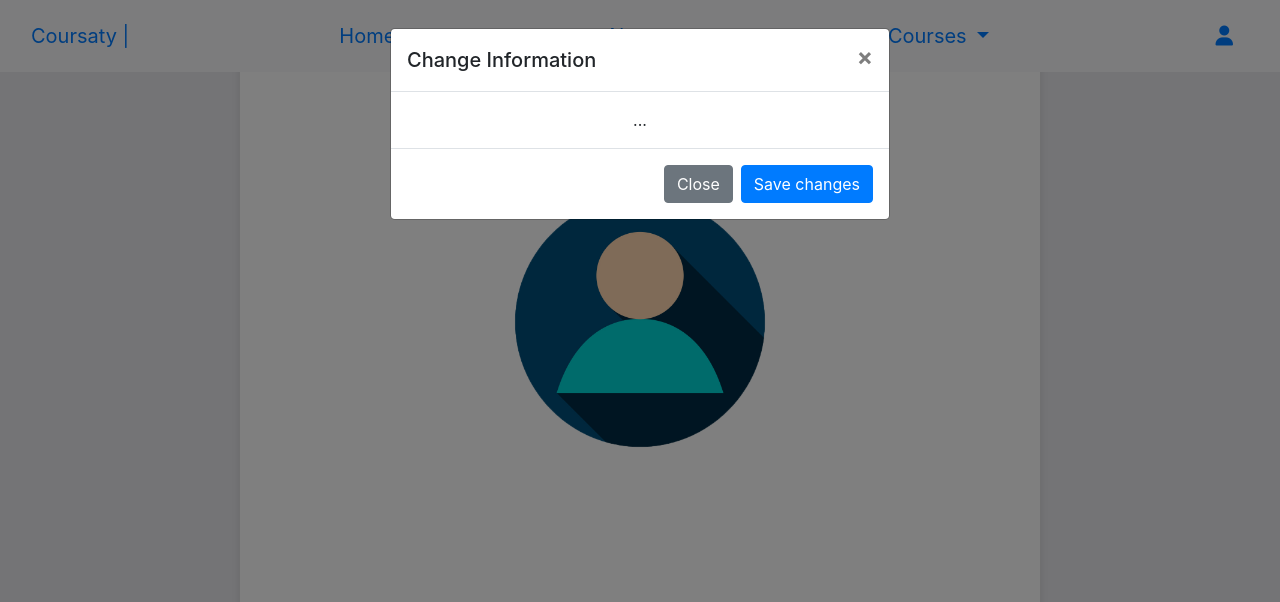
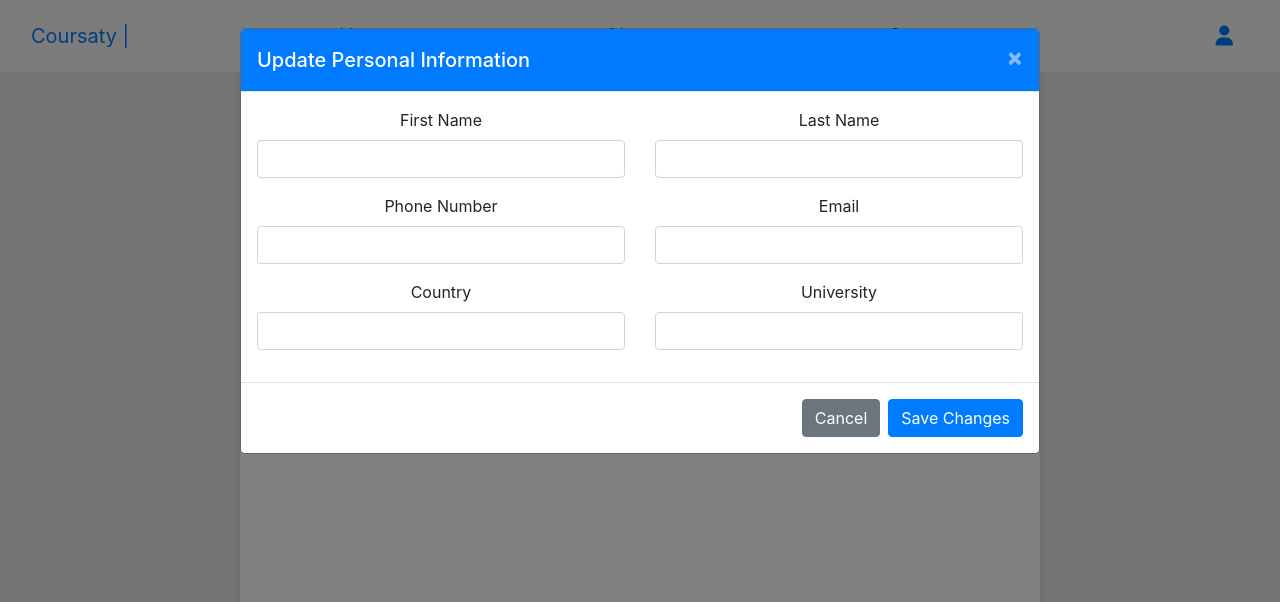
Before and after one commit to M2hmoud2del/Courses-Site, a PHP site: page /profile.php in a window 1280 px wide, after a click on "Change Information". Shown: the top 602 px of the page. Run offline with PHP 8.4, Linux system fonts and the light colour scheme; the visitor is signed in with stand-in values (Sample User, id 1); data that the repository does not hold is empty.

Commit message:
Added Change Password

```diff
--- a/js/src.js
+++ b/js/src.js
@@ -5,3 +5,49 @@ menu.onclick = function() {
     if(turn){cont.style.display="inline";turn=!turn;}
     else {cont.style.display="none";turn=!turn;}
 };
+console.log("JS file is loaded correctly!");
+
+
+document.getElementById('toggleCurrentPassword').addEventListener('click', function() {
+    let input = document.getElementById('currentPassword');
+    input.type = input.type === 'password' ? 'text' : 'password';
+  });
+  document.getElementById('toggleNewPassword').addEventListener('click', function() {
+    let input = document.getElementById('newPassword');
+    input.type = input.type === 'password' ? 'text' : 'password';
+  });
+  document.getElementById('toggleConfirmNewPassword').addEventListener('click', function() {
+    let input = document.getElementById('confirmNewPassword');
+    input.type = input.type === 'password' ? 'text' : 'password';
+  });
+
+  const passwordField = document.getElementById('newPassword');
+  const strengthBar = document.getElementById('passwordStrengthBar');
+  const strengthText = document.getElementById('passwordStrengthText');
+
+  passwordField.addEventListener('input', function() {
+    const password = passwordField.value;
+    let strength = 0;
+    if (password.length >= 8) strength += 20;
+    if (/[A-Z]/.test(password)) strength += 20;
+    if (/[0-9]/.test(password)) strength += 20;
+    if (/[@$!%*?&]/.test(password)) strength += 20;
+    if (password.length >= 12) strength += 20;
+
+    strengthBar.style.width = strength + '%';
+    strengthBar.setAttribute('aria-valuenow', strength);
+
+    if (strength < 40) {
+      strengthText.innerText = 'Weak';
+      strengthBar.classList.remove('bg-success', 'bg-warning');
+      strengthBar.classList.add('bg-danger');
+    } else if (strength < 80) {
+      strengthText.innerText = 'Medium';
+      strengthBar.classList.remove('bg-danger', 'bg-success');
+      strengthBar.classList.add('bg-warning');
+    } else {
+      strengthText.innerText = 'Strong';
+      strengthBar.classList.remove('bg-danger', 'bg-warning');
+      strengthBar.classList.add('bg-success');
+    }
+  });
--- a/profile.php
+++ b/profile.php
@@ -75,45 +75,127 @@ include('DBconnection.php'); // Include the database connection file
             </div>
             <div class="infoButtons mt-5">
 <!--Change Information Modal -->
-<div class="modal fade" id="ChangeInfo" tabindex="-1" role="dialog" aria-labelledby="exampleModalLabel" aria-hidden="true">
-  <div class="modal-dialog" role="document">
+<div class="modal fade" id="ChangeInfo" tabindex="-1" role="dialog" aria-labelledby="cInfo_ID" aria-hidden="true">
+  <div class="modal-dialog modal-lg" role="document"> <!-- Added 'modal-lg' for a larger modal -->
     <div class="modal-content">
-      <div class="modal-header">
-        <h5 class="modal-title" id="cInfo_ID">Change Information</h5>
-        <button type="button" class="close" data-dismiss="modal" aria-label="Close">
+      <div class="modal-header bg-primary text-white"> <!-- Added background color and white text for the header -->
+        <h5 class="modal-title" id="cInfo_ID">Update Personal Information</h5>
+        <button type="button" class="close text-white" data-dismiss="modal" aria-label="Close">
           <span aria-hidden="true">&times;</span>
         </button>
       </div>
       <div class="modal-body">
-        ...
+        <form id="changeInfoForm" method="post" action="update_profile.php">
+          <!-- Row for form fields, organized in two columns for better layout -->
+          <div class="row">
+            <div class="col-md-6">
+              <div class="form-group">
+                <label for="userFirstName">First Name</label>
+                <input type="text" class="form-control" id="userFirstName" name="First_Name" value="<?php echo htmlspecialchars($user['First_Name']); ?>" required>
+              </div>
+              <div class="form-group">
+                <label for="userPhone">Phone Number</label>
+                <input type="text" class="form-control" id="userPhone" name="Phone_Number" value="<?php echo htmlspecialchars($user['Phone_Number']); ?>" required>
+              </div>
+              <div class="form-group">
+                <label for="userCountry">Country</label>
+                <input type="text" class="form-control" id="userCountry" name="Country" value="<?php echo htmlspecialchars($user['Country']); ?>" required>
+              </div>
+            </div>
+            <div class="col-md-6">
+              <div class="form-group">
+                <label for="userLastName">Last Name</label>
+                <input type="text" class="form-control" id="userLastName" name="Last_Name" value="<?php echo htmlspecialchars($user['Last_Name']); ?>" required>
+              </div>
+              <div class="form-group">
+                <label for="userEmail">Email</label>
+                <input type="email" class="form-control" id="userEmail" name="Email" value="<?php echo htmlspecialchars($user['Email']); ?>" required>
+              </div>
+              <div class="form-group">
+                <label for="userUniversity">University</label>
+                <input type="text" class="form-control" id="userUniversity" name="University" value="<?php echo htmlspecialchars($user['University']); ?>" required>
+              </div>
+            </div>
+          </div>
+        </form>
       </div>
       <div class="modal-footer">
-        <button type="button" class="btn btn-secondary" data-dismiss="modal">Close</button>
-        <button type="button" class="btn btn-primary">Save changes</button>
+        <button type="button" class="btn btn-secondary" data-dismiss="modal">Cancel</button>
+        <button type="submit" class="btn btn-primary">Save Changes</button>
       </div>
     </div>
   </div>
 </div>
+
 <!--Change Password Modal -->
-<div class="modal fade" id="ChangePass" tabindex="-1" role="dialog" aria-labelledby="exampleModalLabel" aria-hidden="true">
-  <div class="modal-dialog" role="document">
+<div class="modal fade" id="ChangePass" tabindex="-1" role="dialog" aria-labelledby="cPass_ID" aria-hidden="true">
+  <div class="modal-dialog modal-md" role="document"> <!-- Medium-sized modal -->
     <div class="modal-content">
-      <div class="modal-header">
+      <div class="modal-header bg-danger text-white"> <!-- Red background for the header -->
         <h5 class="modal-title" id="cPass_ID">Change Password</h5>
-        <button type="button" class="close" data-dismiss="modal" aria-label="Close">
+        <button type="button" class="close text-white" data-dismiss="modal" aria-label="Close">
           <span aria-hidden="true">&times;</span>
         </button>
       </div>
       <div class="modal-body">
-        ...
+        <form id="changePasswordForm" method="post" action="update_password.php">
+          <!-- Current Password Field -->
+          <div class="form-group">
+            <label for="currentPassword">Current Password</label>
+            <div class="input-group">
+              <input type="password" class="form-control" id="currentPassword" name="current_password" required>
+              <div class="input-group-append">
+                <button class="btn btn-outline-secondary" type="button" id="toggleCurrentPassword">
+                  <i class="fa fa-eye"></i>
+                </button>
+              </div>
+            </div>
+          </div>
+
+          <!-- New Password Field -->
+          <div class="form-group">
+            <label for="newPassword">New Password</label>
+            <div class="input-group">
+              <input type="password" class="form-control" id="newPassword" name="new_password" required>
+              <div class="input-group-append">
+                <button class="btn btn-outline-secondary" type="button" id="toggleNewPassword">
+                  <i class="fa fa-eye"></i>
+                </button>
+              </div>
+            </div>
+          </div>
+
+          <!-- Confirm New Password Field -->
+          <div class="form-group">
+            <label for="confirmNewPassword">Confirm New Password</label>
+            <div class="input-group">
+              <input type="password" class="form-control" id="confirmNewPassword" name="confirm_new_password" required>
+              <div class="input-group-append">
+                <button class="btn btn-outline-secondary" type="button" id="toggleConfirmNewPassword">
+                  <i class="fa fa-eye"></i>
+                </button>
+              </div>
+            </div>
+          </div>
+
+          <!-- Password Strength Indicator -->
+          <div class="form-group">
+            <label>Password Strength</label>
+            <div class="progress">
+              <div class="progress-bar" id="passwordStrengthBar" role="progressbar" style="width: 0%;" aria-valuenow="0" aria-valuemin="0" aria-valuemax="100"></div>
+            </div>
+            <small id="passwordStrengthText" class="form-text text-muted">Enter a strong password.</small>
+          </div>
       </div>
       <div class="modal-footer">
-        <button type="button" class="btn btn-secondary" data-dismiss="modal">Close</button>
-        <button type="button" class="btn btn-primary">Save changes</button>
+        <button type="button" class="btn btn-secondary" data-dismiss="modal">Cancel</button>
+        <button type="submit" class="btn btn-danger">Save Changes</button>
       </div>
+      </form>
     </div>
   </div>
 </div>
+
             <button type="button" class="btn btn-info bInfo mr-5" data-toggle="modal" data-target="#ChangeInfo">Change Information</button>
             <button type="button" class="btn btn-danger bPassword" data-toggle="modal" data-target="#ChangePass">Change Password</button>
             </div>
```
